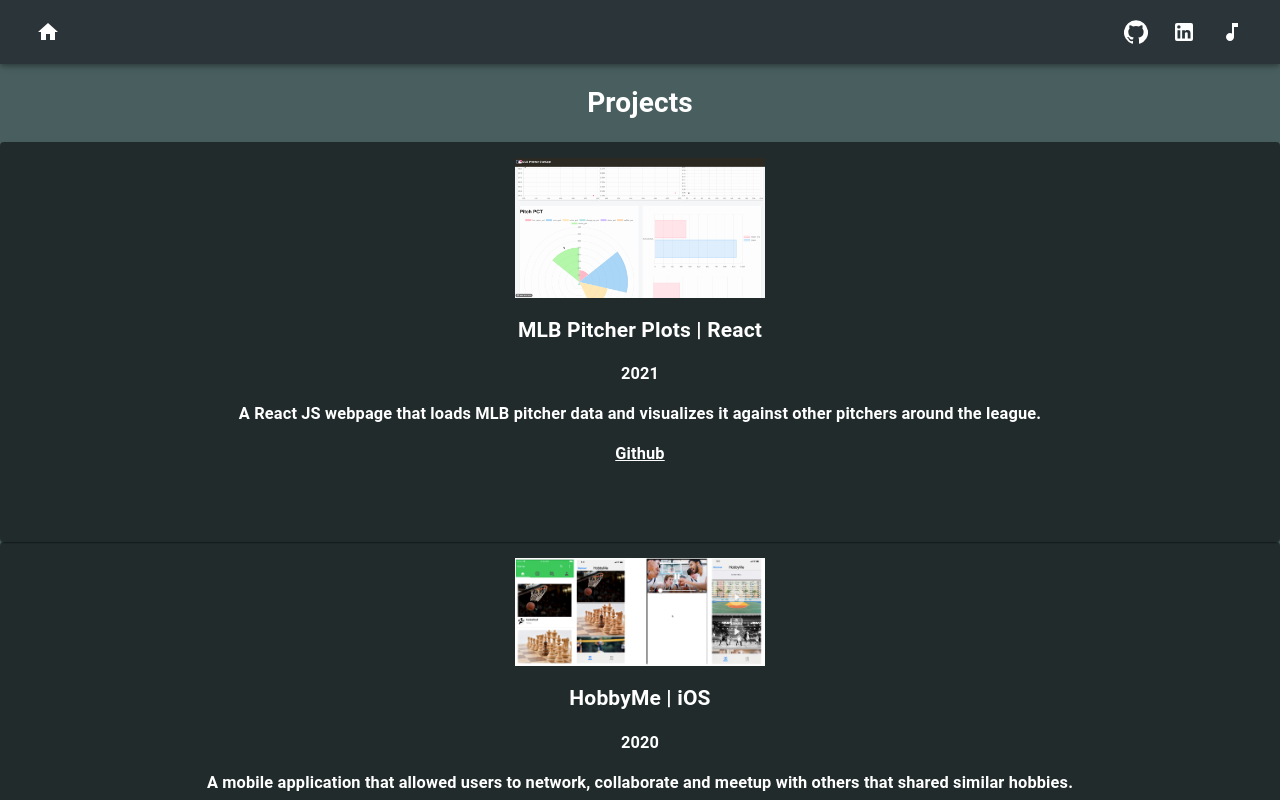
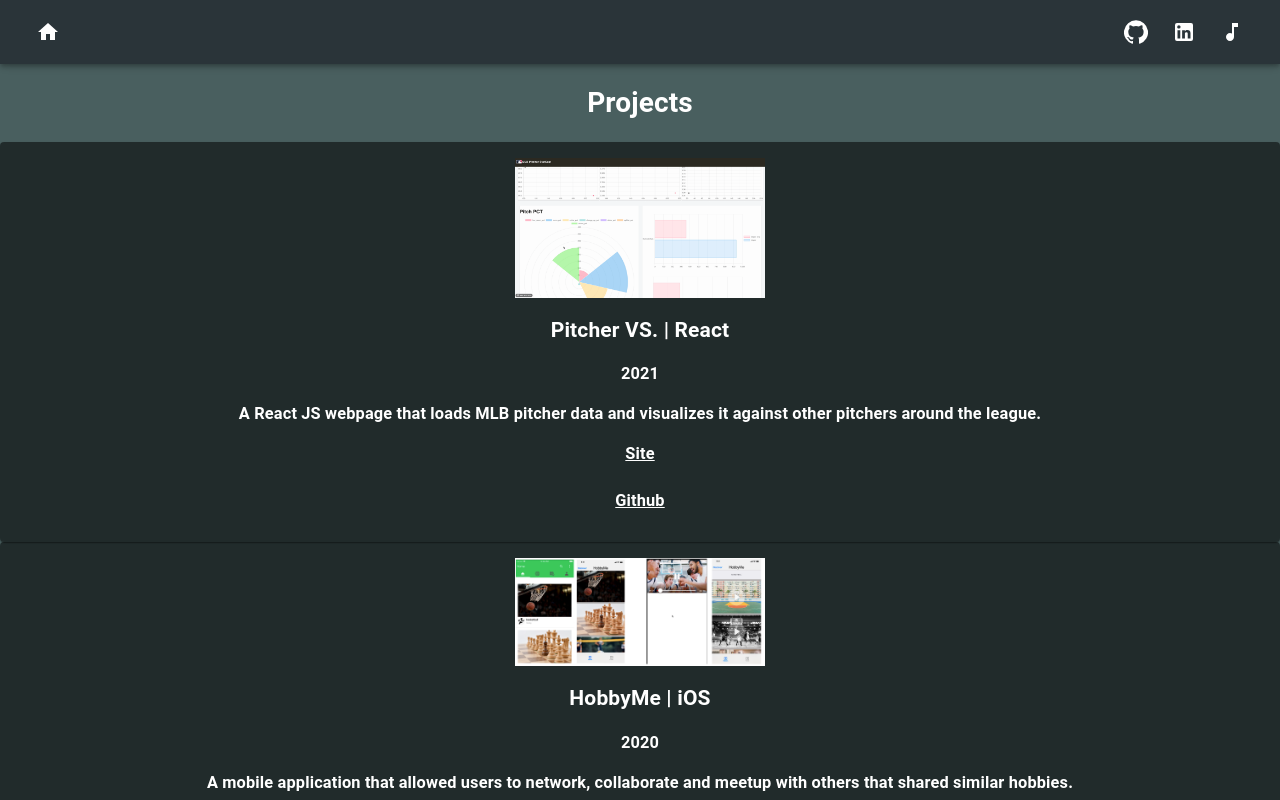
Before and after one commit to mserna/mserna.github.io, a React (Create React App) app: page /projects in a window 1280 px wide. Shown: the top 800 px of the page. Built offline with nearby package versions, Linux system fonts and the light colour scheme.

Commit message:
Attempt to figure out redirect on other project github pages

```diff
--- a/src/App.js
+++ b/src/App.js
@@ -19,6 +19,10 @@
           <Route exact path="/experience" component={Experience} />
           <Route exact path="/projects" component={Projects} />
           <Route exact path="/education" component={Education} />
+          <Route exact path="/pitcher-versus" component={() => {
+            window.location.href = "https://matthewserna.com/pitcher-versus";
+            return null;
+          }} />
           <Redirect from="*" to="/" />
         </Switch>
       </div>
--- a/src/components/Projects.jsx
+++ b/src/components/Projects.jsx
@@ -25,11 +25,12 @@
     const projects = [
         {
             key: 1,
-            name: "MLB Pitcher Plots | React",
+            name: "Pitcher VS. | React",
             image: PitcherPlots,
             year: "2021",
             description: "A React JS webpage that loads MLB pitcher data and visualizes it against other pitchers around the league.",
-            link: "https://github.com/mserna/mlb-pitcher-statcast/"
+            github: "https://github.com/mserna/mlb-pitcher-statcast/",
+            link: "https://matthewserna.com/pitcher-versus"
         },
         {
             key: 2,
@@ -37,7 +38,8 @@
             image: HobbyMe,
             year: "2020",
             description: "A mobile application that allowed users to network, collaborate and meetup with others that shared similar hobbies.",
-            link: "https://github.com/mserna/Hobby_Me"
+            github: "https://github.com/mserna/Hobby_Me",
+            link: ""
         },
         {
             key: 3,
@@ -45,7 +47,8 @@
             image: Wridr,
             year: "2016",
             description: "A social platform mobile application that allowed users to share ride-sharing stories using Twitter/X API.",
-            link: "https://github.com/mserna/Wridr"
+            github: "https://github.com/mserna/Wridr",
+            link: ""
         },
         {
             key: 4,
@@ -53,7 +56,8 @@
             image: GithubLogo,
             year: "2024",
             description: "In Progress",
-            link: "https://github.com/mserna/"
+            github: "https://github.com/mserna/",
+            link: ""
         }
     ];
 
@@ -69,7 +73,8 @@
                     {project.year}
                     <br/>
                     <p className="highligh-text-white">{project.description}</p>
-                    <a className="highlight-text-white" href={project.link}>Github</a>
+                    <a className="highlight-text-white" href={project.link}>Site</a><br/><br/>
+                    <a className="highlight-text-white" href={project.github}>Github</a>
                     </h3>
                 </Grow>
             </Card>
```
